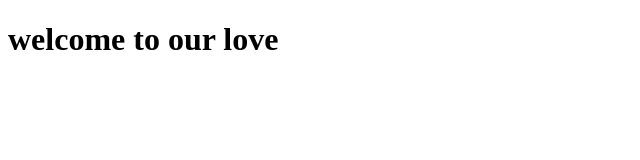
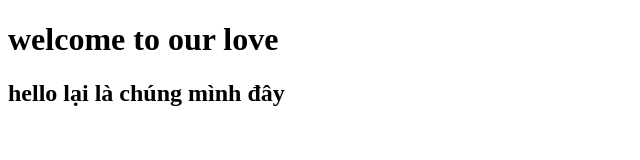
Before and after one commit to zuu31/ourlove, a plain HTML site: page hihi.html in a window 1280 px wide. Shown: the whole page, without its empty margins (0-640 px from the left). Drawn offline with Linux system fonts and the light colour scheme.

Commit message:
Update hihi.html

```diff
--- a/hihi.html
+++ b/hihi.html
@@ -8,5 +8,6 @@
 </head>
 <body>
     <h1>welcome to our love</h1>
+    <h2>hello lại là chúng mình đây</h2>
 </body>
 </html>
```
